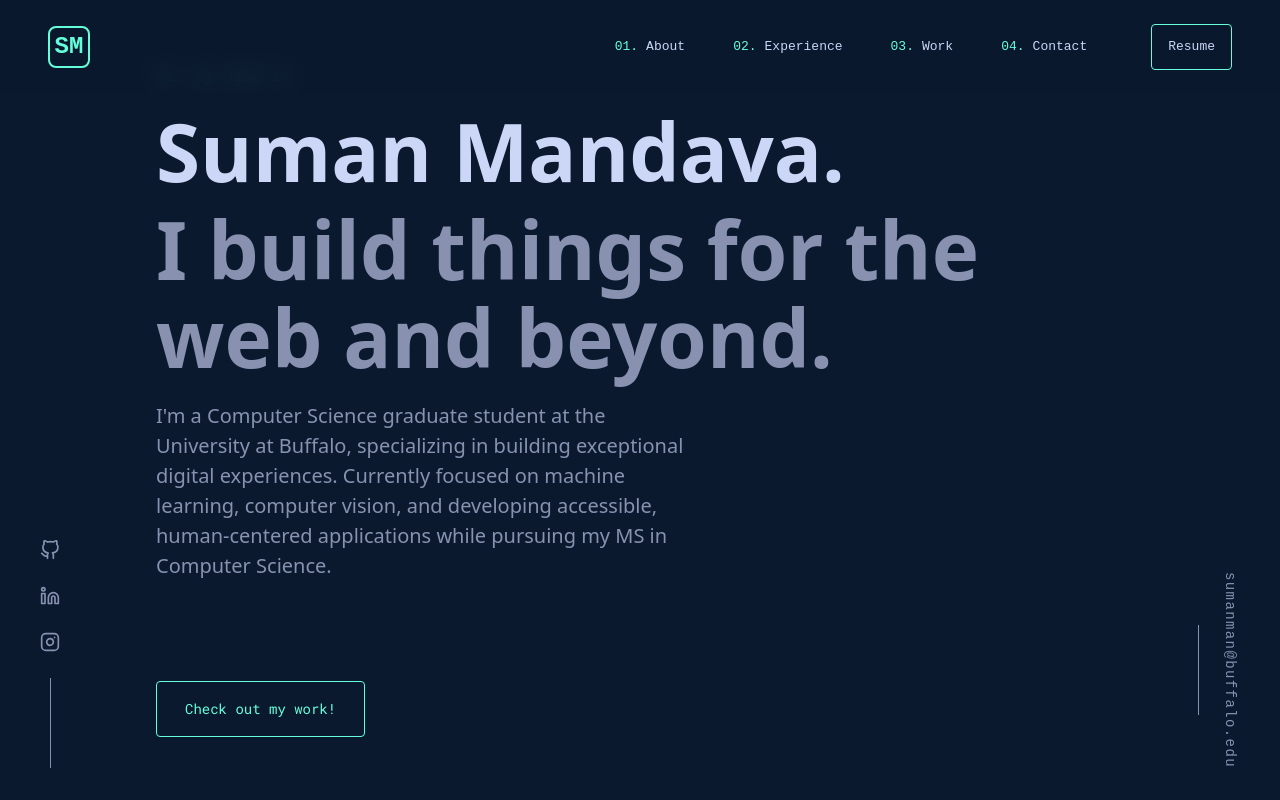
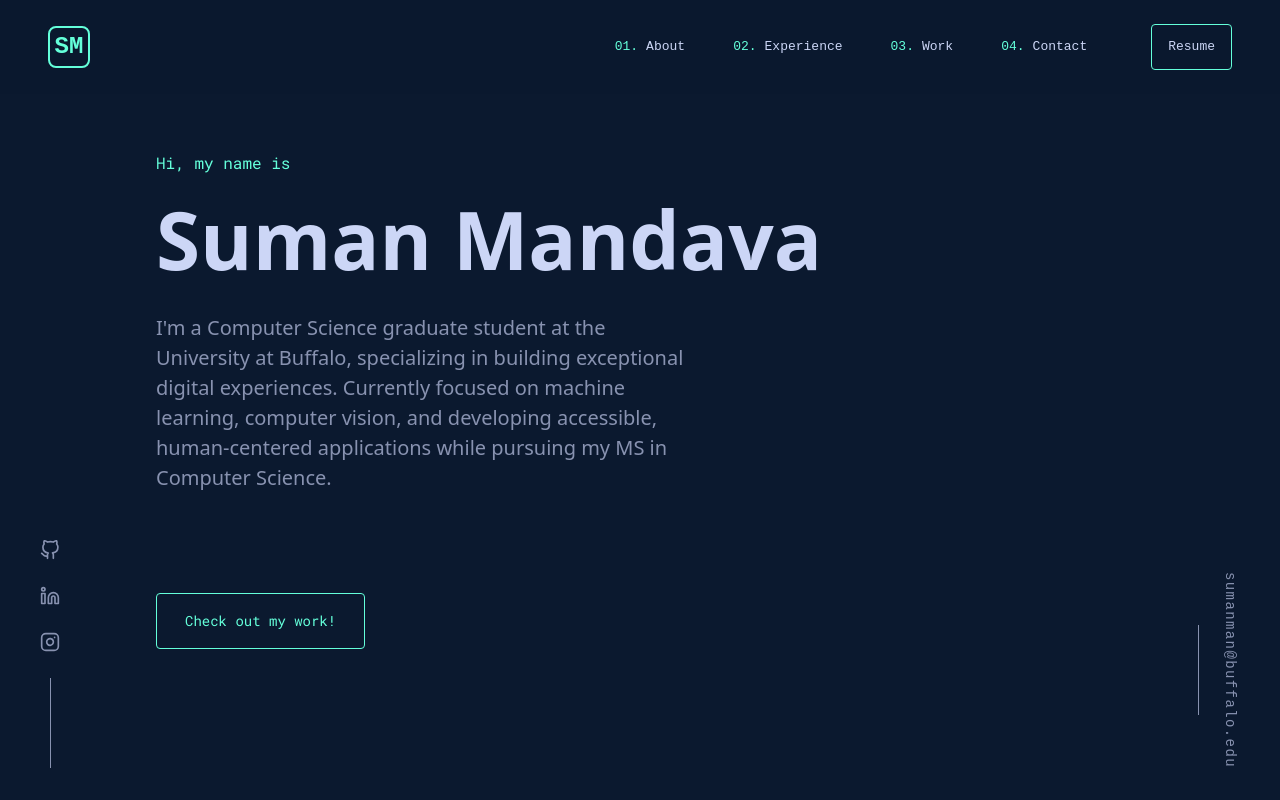
Before and after one commit to Vishnupriya-1008/Portfolio-, a Next.js app: page / in a window 1280 px wide. Shown: the top 800 px of the page. Built offline with nearby package versions, Linux system fonts and the light colour scheme.

Commit message:
refactor: remove subtitle from hero section

```diff
--- a/src/components/Hero.module.css
+++ b/src/components/Hero.module.css
@@ -23,16 +23,7 @@
   line-height: 1.1;
   white-space: normal;
   word-wrap: break-word;
-  margin-bottom: 10px;
-}
-
-.subtitle {
-  color: #8892b0;
-  font-size: clamp(40px, 8vw, 80px);
-  font-weight: 600;
-  margin: 0;
-  line-height: 1.1;
-  margin-bottom: 20px;
+  margin-bottom: 30px;
 }
 
 .description {
--- a/src/components/Hero.tsx
+++ b/src/components/Hero.tsx
@@ -21,17 +21,8 @@ export default function Hero() {
         animate={{ y: 0, opacity: 1 }}
         transition={{ duration: 0.5, delay: 0.1 }}
       >
-        Suman Mandava.
+        Suman Mandava
       </motion.h1>
-
-      <motion.h2
-        className={styles.subtitle}
-        initial={{ y: 20, opacity: 0 }}
-        animate={{ y: 0, opacity: 1 }}
-        transition={{ duration: 0.5, delay: 0.2 }}
-      >
-        I build things for the web and beyond.
-      </motion.h2>
 
       <motion.p
         className={styles.description}
```
